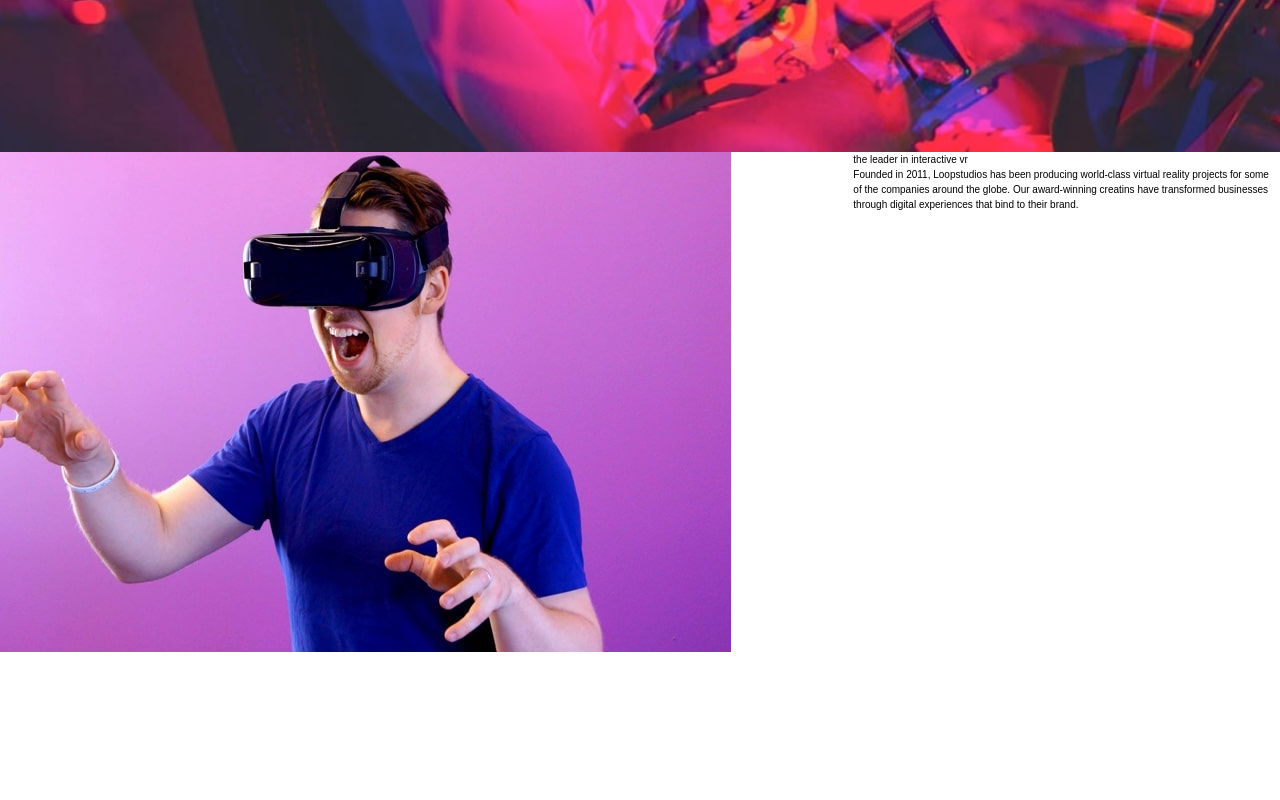
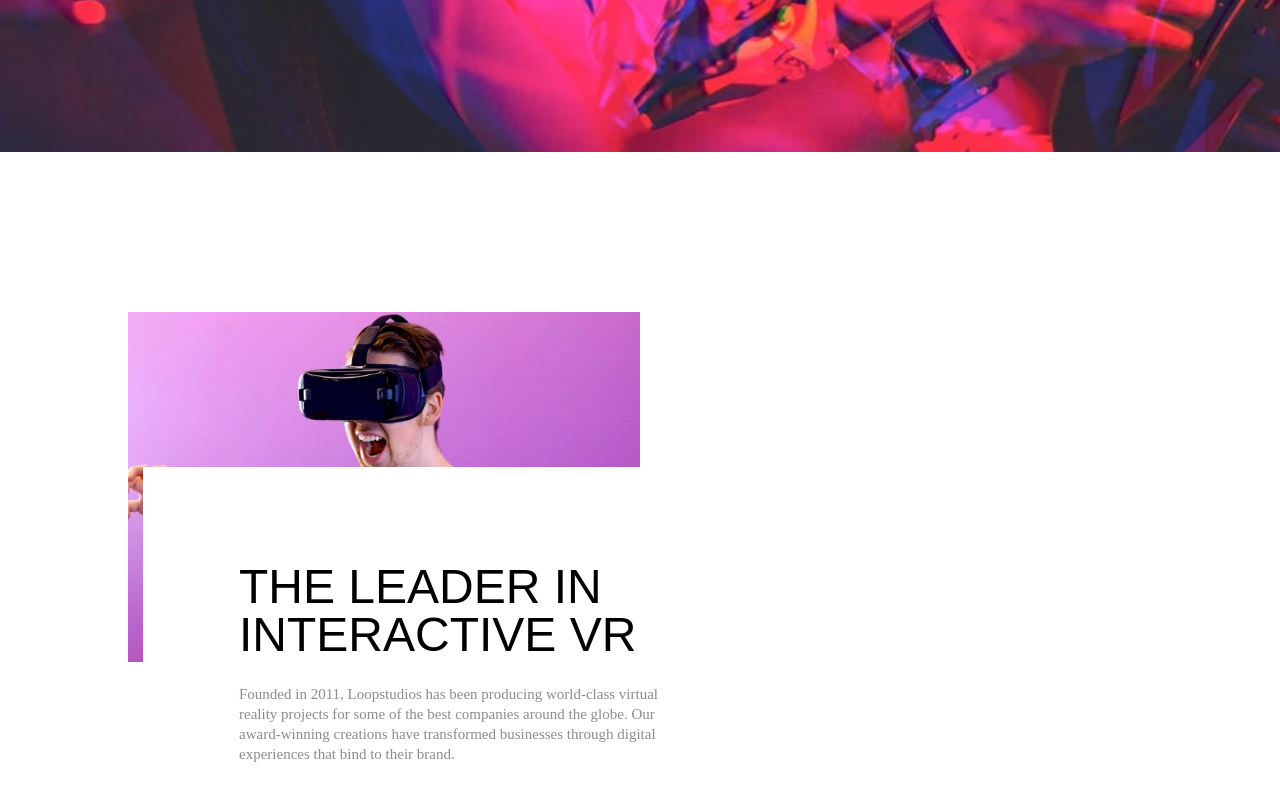
Before and after one commit to ortonb110/loopstudio, a React (Create React App) app: page / in a window 1280 px wide. Shown: the part 598-1398 px from the top of the page. Before the commit the page ends 1250 px from the top, so only its background shows below. Built offline with nearby package versions, Linux system fonts and the light colour scheme.

Commit message:
Minor changes to the main content

```diff
--- a/src/Components/Main/Main.jsx
+++ b/src/Components/Main/Main.jsx
@@ -5,17 +5,17 @@
 const Main = () => {
     return(
         <main>
-           <article className="grid grid-cols-3 ">
-                <picture className='col-span-2'>
+           <article className="md:grid grid-cols-2 w-[90%] md:w-[80%] mx-auto mt-[9.6rem] md:mt-[16rem] mb-[18.4rem] h-[50rem]">
+                <picture className='col-span-1'>
                     <source media='(min-width: 800px)' srcSet={interactiveDesktop}/>
                     <img src={interactiveMobile} alt="A person wearing a VR headset having fun" className=''/>
                 </picture>
-                <div className='col-span-1'>
-                    <div>
-                        <h2>the leader in interactive vr</h2>
-                        <p>
-                            Founded in 2011, Loopstudios has been producing world-class virtual reality projects for some of the companies around the globe.
-                            Our award-winning creatins have transformed businesses through digital experiences that bind to their brand.
+                <div className='col-span-1 md:relative'>
+                    <div className='lg:absolute bottom-0 right-[42rem] bg-white p-[4.8rem] md:pt-[9.6rem] md:pl-[9.6rem] text-center md:text-start'>
+                        <h2 className='uppercase text-[3.2rem] w-[27.9rem] md:w-fit mx-auto md:mx-0 md:text-[4.8rem] leading-[3.2rem] md:leading-[4.8rem] mb-[2.5rem]'>the leader in interactive vr</h2>
+                        <p className='text-[1.5rem] font-["Alata"] text-darkGray leading-[2.5rem] md:leading-[2rem] w-[27.9rem] mx-auto md:mx-0 md:w-[44.5rem]'>
+                            Founded in 2011, Loopstudios has been producing world-class virtual reality projects for some of the best companies around the globe.
+                            Our award-winning creations have transformed businesses through digital experiences that bind to their brand.
                         </p>
                     </div>
                 </div>
```
